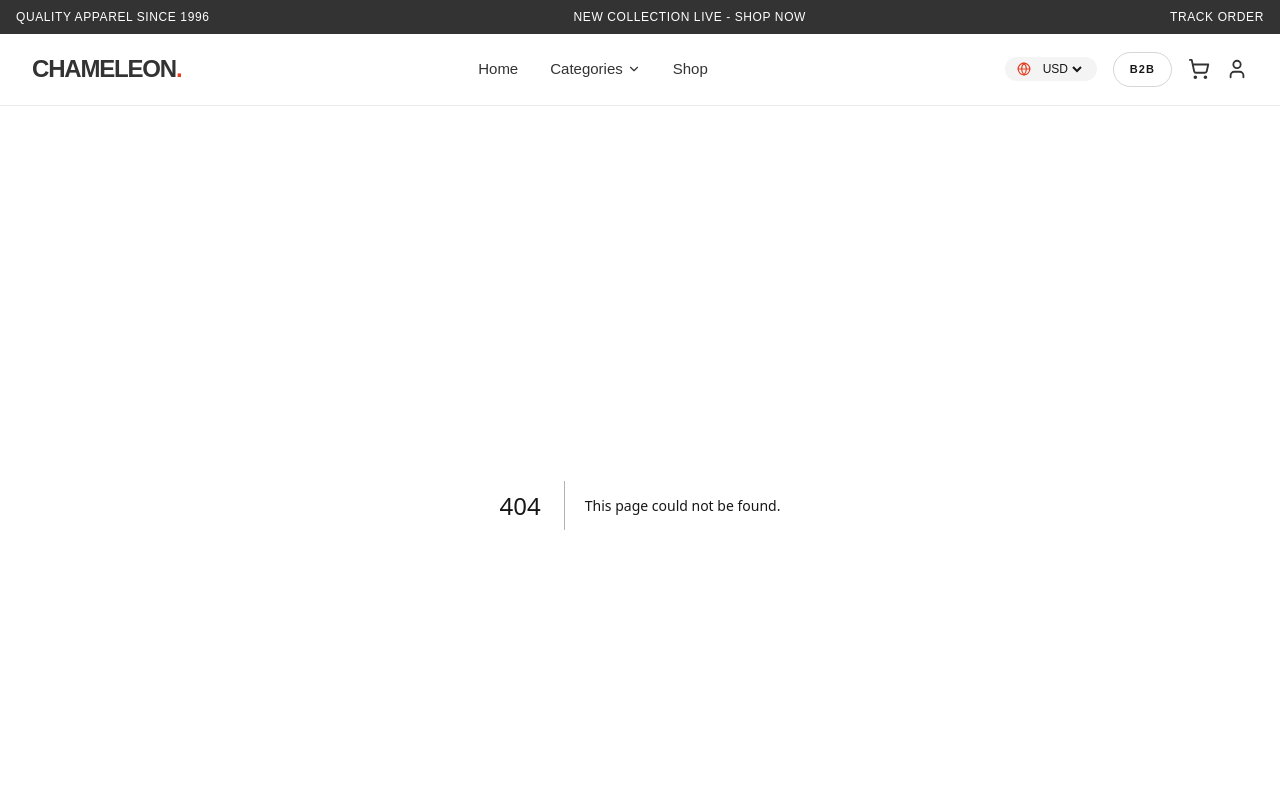
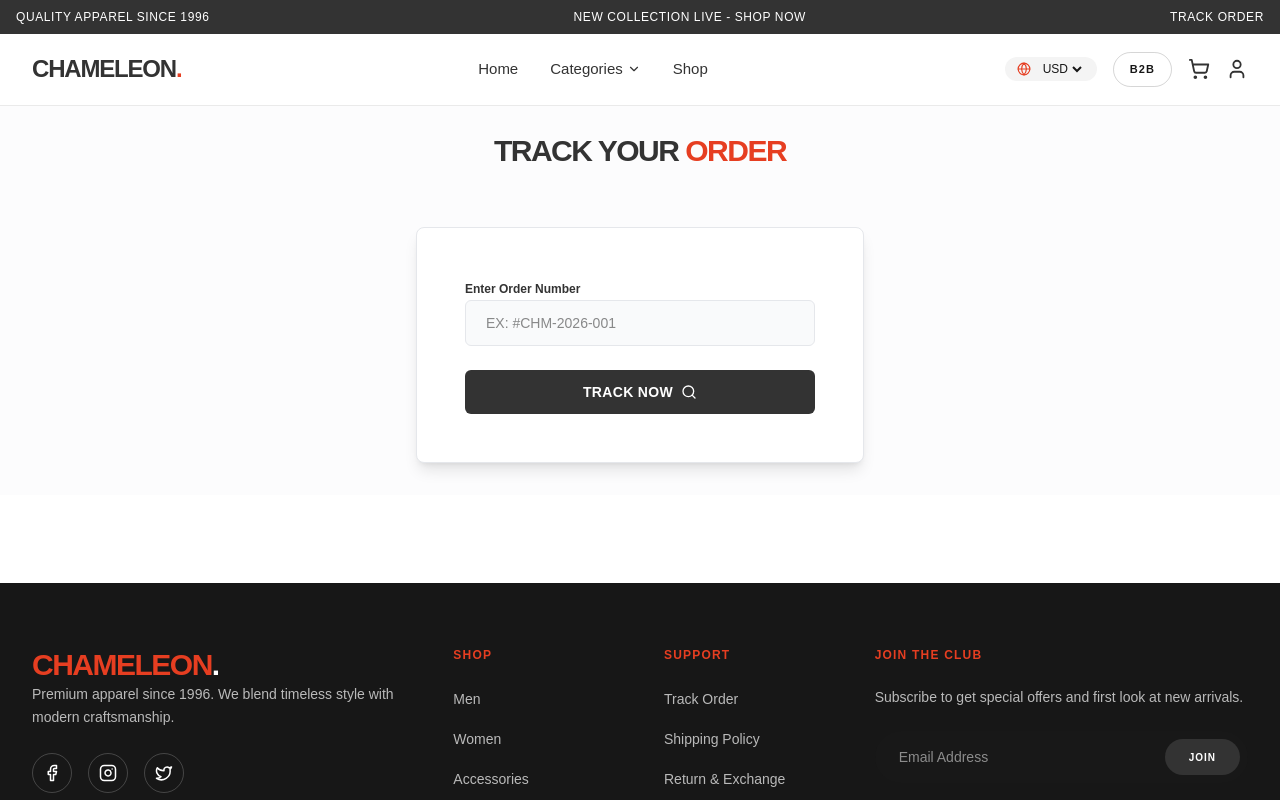
Before and after one commit to thmanik/Chameleon-Global-, a Next.js app: page /track-order in a window 1280 px wide. Before the commit this address had no page. Shown: the top 800 px of the page. Built offline with nearby package versions, Linux system fonts and the light colour scheme.

Commit message:
order-tracking

```diff
--- /dev/null
+++ b/src/app/(shop)/track-order/page.jsx
@@ -0,0 +1,58 @@
+"use client";
+
+import TrackingForm from "@/components/order-tracking/TrackingForm";
+import TrackingResult from "@/components/order-tracking/TrackingResult";
+import React, { useState } from "react";
+
+
+const OrderTracking = () => {
+  const [trackingData, setTrackingData] = useState(null);
+  const [loading, setLoading] = useState(false);
+
+  const handleTrack = async (orderId) => {
+    setLoading(true);
+    setTimeout(() => {
+      setTrackingData({
+        id: orderId,
+        status: "In Transit",
+        estimatedDelivery: "15 March, 2026",
+        shipping: {
+          fullName: "Tanvir Ahmed",
+          fullAddress: "House 12, Road 5, Dhanmondi, Dhaka",
+          phoneNumber: "+880 17XX-XXXXXX"
+        },
+        steps: [
+          { label: "Pending Payment", date: "08 March", done: true },
+          { label: "Confirmed", date: "09 March", done: true },
+          { label: "Processing", date: "10 March", done: true },
+          { label: "Packed", date: "11 March", done: true },
+          { label: "Shipped", date: "12 March", done: true },
+          { label: "Delivered", date: "13 March", done: true },
+          { label: "Returned", date: "Pending", done: false },
+          { label: "Refunded", date: "Expected 28 March", done: false },
+        ],
+      });
+      setLoading(false);
+    }, 1500);
+  };
+
+  return (
+    <div className=" bg-gray-50/50 py-2 md:py-8 px-6">
+      <div className="max-w-[900px] mx-auto">
+        <div className="text-center mb-16">
+          <h1 className="text-xl md:text-3xl font-black uppercase  tracking-tighter text-secondary leading-[0.85]">
+            Track Your <span className="text-primary">Order</span>
+          </h1>
+        </div>
+
+        {!trackingData ? (
+          <TrackingForm onTrack={handleTrack} loading={loading} />
+        ) : (
+          <TrackingResult data={trackingData} onReset={() => setTrackingData(null)} />
+        )}
+      </div>
+    </div>
+  );
+};
+
+export default OrderTracking;
--- /dev/null
+++ b/src/components/order-tracking/Timeline.jsx
@@ -0,0 +1,42 @@
+
+import React from "react";
+import { Check, Clock } from "lucide-react";
+
+const Timeline = ({ statuses }) => {
+  return (
+    <div className="relative space-y-0">
+
+      <div className="absolute left-1/2 transform -translate-x-1/2 top-0 bottom-0 w-[2px] bg-gray-100" />
+
+      {statuses.slice().reverse().map((step, index) => {
+        const isLeft = index % 2 === 0;
+        return (
+          <div key={index} className={`relative flex items-center mb-10 ${isLeft ? "flex-row-reverse" : "flex-row"}`}>
+
+            <div className="w-1/2 px-4 md:px-8">
+              <div className={`p-4 bg-white border border-gray-100 shadow-sm relative ${
+                step.done ? (isLeft ? "border-r-4 border-r-primary" : "border-l-4 border-l-primary") : ""
+              }`}>
+                <h4 className={`text-[11px] font-black uppercase tracking-tight ${step.done ? "text-secondary" : "text-gray-300"}`}>
+                  {step.label}
+                </h4>
+                <p className="text-[9px] font-bold text-gray-400 uppercase mt-1">{step.date}</p>
+              </div>
+            </div>
+
+
+            <div className={`absolute left-1/2 transform -translate-x-1/2 w-8 h-8 rounded-full border-4 border-white flex items-center justify-center z-10 shadow-sm ${
+              step.done ? "bg-primary text-white" : "bg-gray-100 text-gray-300"
+            }`}>
+              {step.done ? <Check size={14} strokeWidth={3} /> : <Clock size={14} />}
+            </div>
+
+            <div className="w-1/2" />
+          </div>
+        );
+      })}
+    </div>
+  );
+};
+
+export default Timeline;
--- /dev/null
+++ b/src/components/order-tracking/TrackingForm.jsx
@@ -0,0 +1,41 @@
+"use client";
+
+import React, { useState } from "react";
+import { Search } from "lucide-react";
+
+const TrackingForm = ({ onTrack, loading }) => {
+  const [orderId, setOrderId] = useState("");
+
+  const handleSubmit = (e) => {
+    e.preventDefault();
+    onTrack(orderId);
+  };
+
+  return (
+    <div className="bg-white p-8 md:p-12 border border-gray-200 shadow-lg rounded-lg max-w-md mx-auto transform transition-all hover:shadow-xl">
+      <form onSubmit={handleSubmit} className="space-y-6">
+        <div className="space-y-2">
+          <label className="text-xs font-semibold text-secondary">
+            Enter Order Number
+          </label>
+          <input
+            required
+            type="text"
+            placeholder="EX: #CHM-2026-001"
+            className="w-full bg-gray-50 border border-gray-200 px-5 py-3 text-sm font-medium outline-none focus:border-[var(--color-primary)] focus:ring-1 focus:ring-[var(--color-primary)] rounded-md transition-all"
+            value={orderId}
+            onChange={(e) => setOrderId(e.target.value)}
+          />
+        </div>
+        <button
+          disabled={loading}
+          className="w-full bg-secondary cursor-pointer text-white py-3 text-sm font-bold tracking-wide hover:bg-[var(--color-primary)] transition-all duration-300 flex items-center justify-center gap-2 rounded-md"
+        >
+          {loading ? "Tracking..." : "TRACK NOW"} <Search size={16} />
+        </button>
+      </form>
+    </div>
+  );
+};
+
+export default TrackingForm;
--- /dev/null
+++ b/src/components/order-tracking/TrackingResult.jsx
@@ -0,0 +1,59 @@
+"use client"
+import React from "react";
+
+import { ArrowLeft, MapPin, Package, ExternalLink } from "lucide-react";
+import Timeline from "./Timeline";
+
+const TrackingResult = ({ data, onReset }) => {
+  return (
+    <div className="animate-in fade-in slide-in-from-bottom-8 duration-700">
+
+      <div className="bg-secondary text-white p-8 md:p-12 mb-8 relative overflow-hidden group">
+        <div className="relative z-10 flex flex-col md:flex-row justify-between items-center gap-6">
+          <div className="text-center md:text-left">
+            <p className="text-[10px] font-black uppercase tracking-[0.3em] text-primary mb-2">ID: {data.id}</p>
+            <h2 className="text-xl md:text-3xl font-black uppercase tracking-tighter leading-none">{data.status}</h2>
+          </div>
+          <div className="bg-white/10 backdrop-blur-md p-4 px-8 border border-white/10 text-center">
+            <p className="text-[10px] font-bold uppercase tracking-widest text-gray-400">Estimated Delivery</p>
+            <p className="text-xl font-black text-primary">{data.estimatedDelivery}</p>
+          </div>
+        </div>
+        <Package className="absolute -right-10 -bottom-10 w-48 h-48 text-white/5 rotate-12" />
+      </div>
+
+      <div className="grid grid-cols-1 md:grid-cols-12 gap-8">
+
+        <div className="md:col-span-4 space-y-6">
+          <div className="bg-white p-6 border border-gray-100 shadow-sm">
+            <h4 className="text-[10px] font-black uppercase tracking-[0.2em] text-primary mb-4 flex items-center gap-2">
+              <MapPin size={12} /> Delivery Address
+            </h4>
+            <p className="text-sm font-black uppercase text-secondary">{data.shipping.fullName}</p>
+            <p className="text-[11px] font-bold text-gray-400 uppercase leading-relaxed mt-2">{data.shipping.fullAddress}</p>
+            <p className="text-[11px] font-black text-secondary mt-3 italic">{data.shipping.phoneNumber}</p>
+          </div>
+
+          <div className="p-6 bg-primary/5 border border-primary/10">
+            <p className="text-[10px] font-bold uppercase leading-relaxed text-secondary italic">
+              "Your parcel is in transit. You will see a Live Track button once it is handed over to our courier partner."
+            </p>
+          </div>
+        </div>
+
+        <div className="md:col-span-8">
+          <Timeline statuses={data.steps} />
+        </div>
+      </div>
+
+      <button
+        onClick={onReset}
+        className="mt-12 flex items-center gap-2 text-[10px] font-black uppercase tracking-widest text-gray-400 hover:text-primary transition-all mx-auto"
+      >
+        <ArrowLeft size={14} /> Track Another Shipment
+      </button>
+    </div>
+  );
+};
+
+export default TrackingResult;
```
